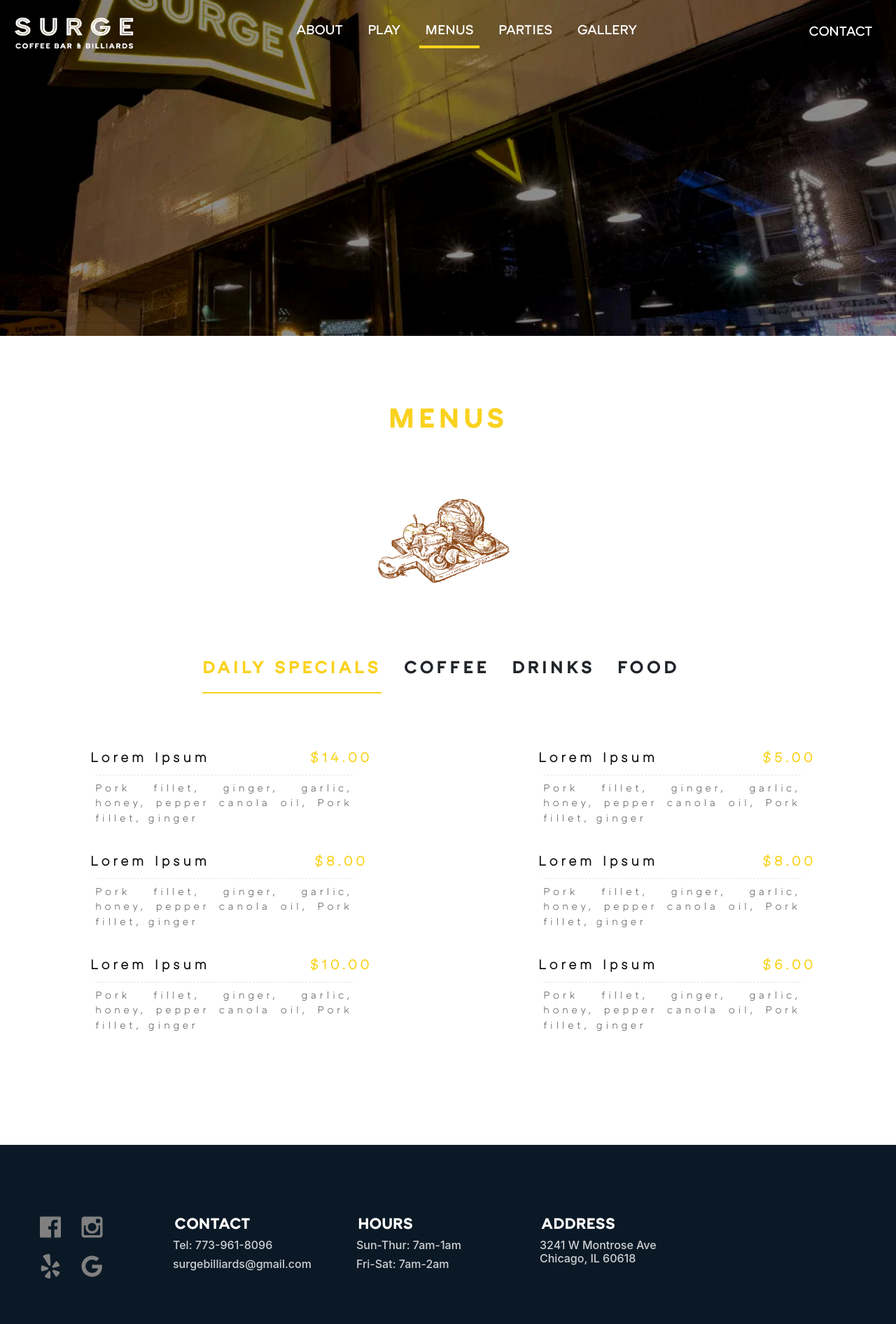
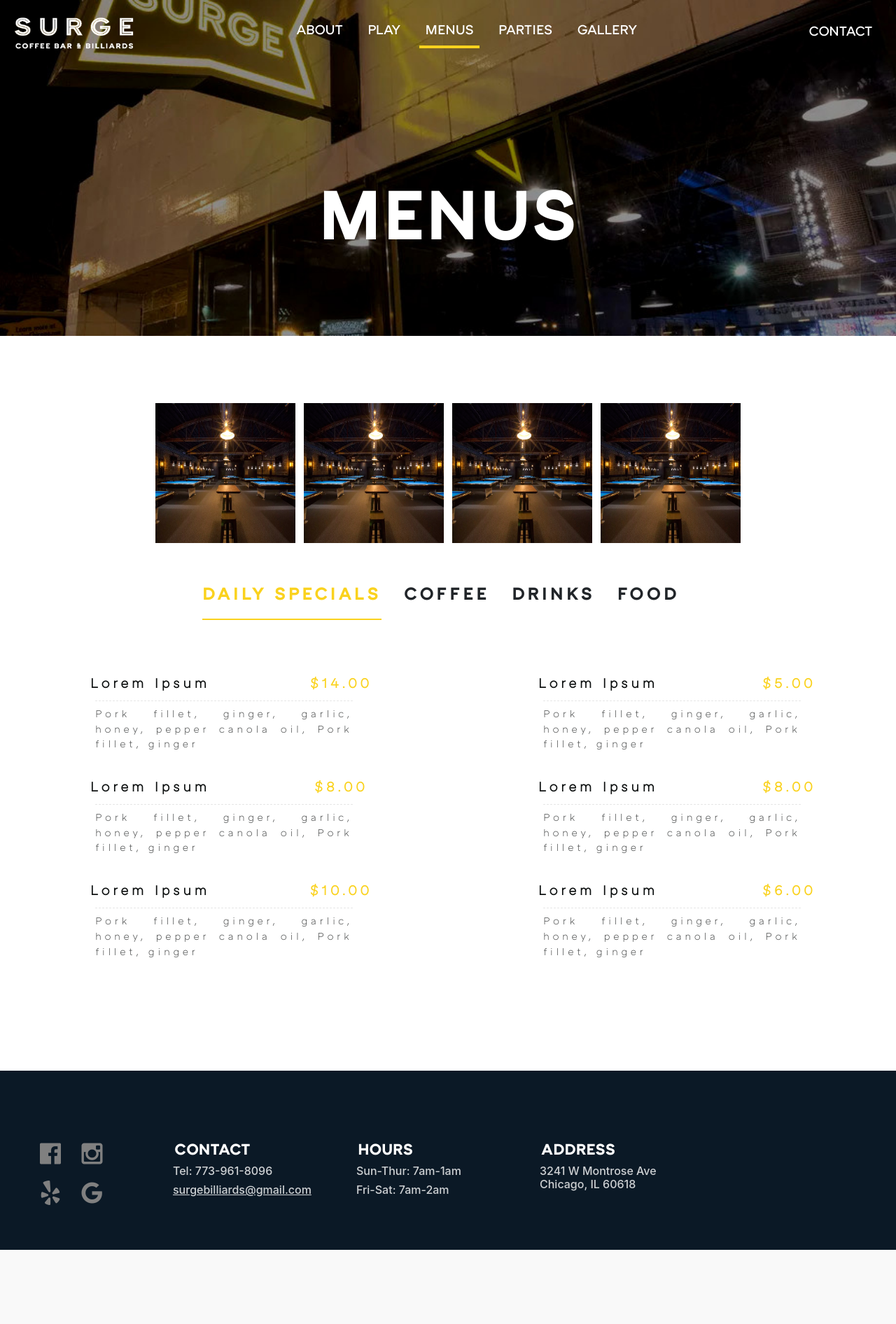
Before and after one commit to josephinelizl/sample, a PHP site: page /menus.html in a window 1280 px wide. Shown: the whole page at 70% size. After the commit the page ends 1786 px from the top, so only its background shows below. Run offline with PHP 8.4, Linux system fonts and the light colour scheme; a map, chart or similar area stays blank; some libraries are stand-ins or nearby versions; some web fonts are replaced.

Commit message:
Change instagram feed, hero h1 font

```diff
--- a/about.html
+++ b/about.html
@@ -209,7 +209,7 @@ http://www.tooplate.com/view/2096-individual
 
                   <div class="column1 email">
                       <a href="https://goo.gl/maps/UWSMZP41L1q" target="_blank"> 3241 W MONTROSE AVE</a>
-                      <a href="#tm-section-4">773-961-8096</a>
+                      <a href="tel:17739618096">773-961-8096</a>
                      </div>
                   </div>
               </div>
@@ -234,7 +234,7 @@ http://www.tooplate.com/view/2096-individual
                             <h5 class="footertitle">CONTACT</h5>
                               <div class="contact">
                               <h6>Tel: 773-961-8096</h6>
-                              <h6>surgebilliards@gmail.com</h6>
+                              <h6><u>surgebilliards@gmail.com</u></h6>
                               </div>
                             </div>
                         </div>
--- a/css/tooplate-style.css
+++ b/css/tooplate-style.css
@@ -610,7 +610,7 @@ h5 {
 }
 
 .hero h1{
-    font-family: surgefont;
+    font-family: surgefontmedium;
     font-size: 6em;
     font-weight: bold;
     color: white;
@@ -618,7 +618,7 @@ h5 {
 }
 
 .hero h2{
-    font-family: surgefont;
+    font-family: surgefontmedium;
     margin-top: 2em;
     font-size: 3.5em;
     font-weight: bold;
@@ -837,6 +837,10 @@ h5 {
     background-repeat: no-repeat;
     min-height: 60vh;
 }
+
+.menuimages{
+    text-align: center;
+}
 .menu-content {
     padding-top: 4em;
     letter-spacing: 5px;
@@ -1094,13 +1098,19 @@ hr{
 
 .partydesc{
     margin-top: 2em;
-    font-family: surgefontlighter;
-    font-size: 1.2em;
+    font-family: surgefontmedium;
+    font-size: 1.1em;
     text-align: center;
     color: #0f1111;
     padding: .5em 8em .5em 8em;
 }
 
+.partydesc a:hover{
+    color: #0f1111;
+}
+.partydesc a:active{
+    color: #fad21e;
+}
 .partycontent{
     margin: 0 auto;
     width: 800px;
--- a/gallery.html
+++ b/gallery.html
@@ -97,7 +97,7 @@ http://www.tooplate.com/view/2096-individual
 
                   <div class="column1 email">
                       <a href="https://goo.gl/maps/UWSMZP41L1q" target="_blank"> 3241 W MONTROSE AVE</a>
-                      <a href="#tm-section-4">773-961-8096</a>
+                      <a href="tel:17739618096">773-961-8096</a>
                      </div>
                   </div>
               </div>
@@ -122,7 +122,7 @@ http://www.tooplate.com/view/2096-individual
                             <h5 class="footertitle">CONTACT</h5>
                               <div class="contact">
                               <h6>Tel: 773-961-8096</h6>
-                              <h6>surgebilliards@gmail.com</h6>
+                              <h6><u>surgebilliards@gmail.com</u></h6>
                               </div>
                             </div>
                         </div>
--- a/js/surge.js
+++ b/js/surge.js
@@ -17,6 +17,16 @@
                   $('.footer1').show();
           }
     });
+
+
+      $(function (){
+        if($('#mobile-number').width() > 767){
+            $('#mobile-number').attr('href', '#tm-section-4');
+        }
+          else {
+              $('#mobile-number').attr('href','tel:1-773-961-8096');
+          }
+      });
 
         /* navigation links hide when click */
              $(document).on('click','#collapsingNavbar2',function(e) {
--- a/menus.html
+++ b/menus.html
@@ -71,19 +71,29 @@ http://www.tooplate.com/view/2096-individual
                 </ul>
             </div>
         </nav>
+           <div class="hero">
+             <h1>MENUS</h1>
+         </div>
       </div>
 
 
        <div class="container-fluid">
         <div class="menu-content" id="menus">
-         <h1>MENUS</h1>
 <!--            <hr>-->
+<!--
              <div class="menuimages">
                <img src="../2096_individual/img/menuspecial.png" alt="daily specials" style="margin-left: 42%;width: 15%;padding: 3.2em 0 2em 0;" class="menuimages" id="dailyspecialimg">
              <img src="../2096_individual/img/menucoffee.png" alt="coffee" style="margin-left: 45%;width: 12%;padding-bottom: 2em;" class="menuimages" id="coffeeimg">
              <img src="../2096_individual/img/menudrinks.png" alt="drinks" style="margin-left: 42%;width: 15%;padding: 1.6em 0 .5em 0;" class="menuimages" id="drinksimg">
              <img src="../2096_individual/img/menufood.png" alt="food" style="margin-left: 49%;width: 2%;padding: 2.2em 0 2em 0;" class="menuimages" id="foodimg">
              </div>
+-->
+            <div class="menuimages">
+                <img src="../2096_individual/img/leagues.png" alt="banner-image" width="200" height="200">
+                <img src="../2096_individual/img/leagues.png" alt="banner-image" width="200" height="200">
+                <img src="../2096_individual/img/leagues.png" alt="banner-image" width="200" height="200">
+                <img src="../2096_individual/img/leagues.png" alt="banner-image" width="200" height="200">
+            </div>
               <ul class="menulist">
                    <li><a class="menubutton activebuttons" onclick="changeMenu(1)">Daily Specials</a>
                    <li><a class="menubutton" onclick="changeMenu(2)" >Coffee</a>
@@ -371,7 +381,7 @@ http://www.tooplate.com/view/2096-individual
 
                   <div class="column1 email">
                       <a href="https://goo.gl/maps/UWSMZP41L1q" target="_blank"> 3241 W MONTROSE AVE</a>
-                      <a href="#tm-section-4">773-961-8096</a>
+                      <a href="tel:17739618096">773-961-8096</a>
                      </div>
                   </div>
               </div>
@@ -396,7 +406,7 @@ http://www.tooplate.com/view/2096-individual
                             <h5 class="footertitle">CONTACT</h5>
                               <div class="contact">
                               <h6>Tel: 773-961-8096</h6>
-                              <h6>surgebilliards@gmail.com</h6>
+                              <h6><u>surgebilliards@gmail.com</u></h6>
                               </div>
                             </div>
                         </div>
--- a/play.html
+++ b/play.html
@@ -130,7 +130,7 @@ http://www.tooplate.com/view/2096-individual
 
                   <div class="column1 email">
                       <a href="https://goo.gl/maps/UWSMZP41L1q" target="_blank"> 3241 W MONTROSE AVE</a>
-                      <a href="#tm-section-4">773-961-8096</a>
+                      <a href="tel:17739618096">773-961-8096</a>
                      </div>
                   </div>
               </div>
@@ -155,7 +155,7 @@ http://www.tooplate.com/view/2096-individual
                             <h5 class="footertitle">CONTACT</h5>
                               <div class="contact">
                               <h6>Tel: 773-961-8096</h6>
-                              <h6>surgebilliards@gmail.com</h6>
+                              <h6><u>surgebilliards@gmail.com</u></h6>
                               </div>
                             </div>
                         </div>
```
Also changed, not shown: index.html (+5 -4 lines), parties.html (+5 -4 lines).
